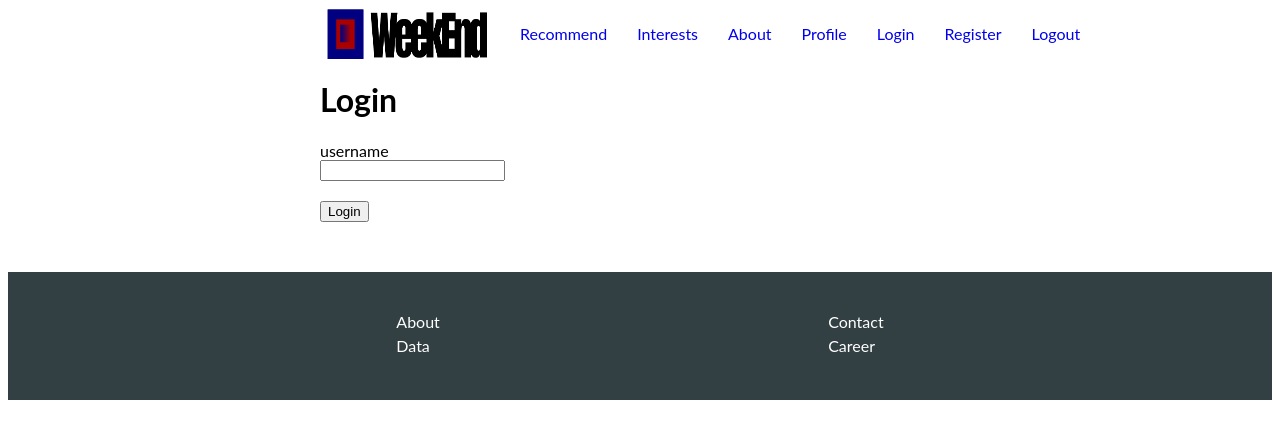
After one commit to harshshredding/weekend, a Flask app: page /login in a window 1280 px wide. The commit adds this page. Shown: the top 439 px of the page. Run offline with Flask 3, Linux system fonts and the light colour scheme.

Commit message:
add ability to log in

```diff
--- a/app.py
+++ b/app.py
@@ -1,8 +1,9 @@
-from flask import Flask, render_template, request
+from flask import Flask, flash, redirect, render_template, request, abort, session, url_for
 import datetime
 from pymongo import MongoClient
 import os
 from dotenv import load_dotenv
+from werkzeug.user_agent import UserAgent
 from gpt.recommendation import get_recommendation
 
 load_dotenv()
@@ -13,30 +14,92 @@ def create_app():
     mongo_uri = os.getenv("MONGO_DB_URI")
     db_client = MongoClient(mongo_uri)
     app.db = db_client.weekend
+    app.secret_key = "thisisasecretx"
+
+    def is_logged_in():
+        return session.get('username')
+
+    def get_all_interests(username):
+        all_interests = list(app.db.interests.find({'user':username}))
+        return all_interests
+
 
     @app.route("/create",  methods=['GET','POST'])
     def create_interest():
+        username = is_logged_in()
+        if not username:
+           return render_template("unauthorized.html")
+
         if request.method == 'POST':
             interest_data = request.form.get("interest_input")
             if interest_data is not None:
                 date = datetime.datetime.today()
                 formatted_date = date.strftime("%Y-%m-%d")
-                app.db.interests.insert_one({"text": interest_data, "date": formatted_date})
+                app.db.interests.insert_one({"text": interest_data, "date": formatted_date, "user": username})
             else:
                 return {"message": "could not find data"}, 401
-        all_interests = [interest for interest in app.db.interests.find({})]
+        all_interests = get_all_interests(username)
         return render_template("create.html", interest_list=all_interests)
 
     @app.route("/")
     def recommend():
-        all_interests = [interest['text'] for interest in app.db.interests.find({})]
+        username = is_logged_in()
+        if not username:
+           return render_template("unauthorized.html")
+
+        all_interests = get_all_interests(username)
+        all_interests = [interest['text'] for interest in all_interests]
         recommendation = get_recommendation(all_interests)
         recommendation = recommendation.strip()
         return render_template("recommend.html", recommendation=recommendation)
-
 
     @app.route("/about")
     def info():
         return render_template("about.html")
 
+    @app.route("/profile")
+    def profile():
+        username = is_logged_in()
+        if not username:
+           return render_template("unauthorized.html")
+        return render_template("profile.html", username=username)
+
+
+    @app.route("/register", methods=['GET','POST'])
+    def sign_up():
+        user_already_exists = False
+        if request.method == 'POST':
+            username = request.form["username"]
+            all_usernames = [user["username"] for user in app.db.users.find({})]
+            if username in all_usernames:
+                user_already_exists = True
+            else:
+                app.db.users.insert_one({"username": username})
+                flash("You are successfully signed up.")
+                return redirect(url_for("info"))
+        return render_template("sign_up.html", user_already_exists=user_already_exists)
+
+
+    @app.route("/login", methods=['GET','POST'])
+    def login():
+        user_not_found = False
+        if request.method == 'POST':
+            username = request.form["username"]
+            all_usernames = [user["username"] for user in app.db.users.find({})]
+            if username in all_usernames:
+                session["username"] = username
+                flash("You are successfully logged in.")
+                return redirect(url_for("create_interest"))
+            else:
+                user_not_found = True
+        return render_template("login.html", user_not_found=user_not_found)
+
+    @app.route('/logout')
+    def logout():
+        # Clear the session
+        session.clear()
+        # Redirect to another page, maybe the homepage or the login page
+        flash("Log out successful!")
+        return redirect(url_for('login'))
+
     return app
--- a/templates/base.html
+++ b/templates/base.html
@@ -19,15 +19,37 @@
                     <a href="{{ url_for('recommend') }}" class="navbar__link">Recommend</a>
                 </li>
                 <li class="navbar__navigation-item">
-                    <a href="{{ url_for('create_interest') }}" class="navbar__link">Add Data</a>
+                    <a href="{{ url_for('create_interest') }}" class="navbar__link">Interests</a>
                 </li>
                 <li class="navbar__navigation-item">
                     <a href="{{ url_for('info') }}" class="navbar__link">About</a>
+                </li>
+                <li class="navbar__navigation-item">
+                    <a href="{{ url_for('profile') }}" class="navbar__link">Profile</a>
+                </li>
+                <li class="navbar__navigation-item">
+                    <a href="{{ url_for('login') }}" class="navbar__link">Login</a>
+                </li>
+                <li class="navbar__navigation-item">
+                    <a href="{{ url_for('sign_up') }}" class="navbar__link">Register</a>
+                </li>
+                <li class="navbar__navigation-item">
+                    <a href="{{ url_for('logout') }}" class="navbar__link">Logout</a>
                 </li>
             </ul>
         </header>
 
         <main class="main">
+            {% with messages = get_flashed_messages() %}
+              {% if messages %}
+                <ul class=flashes>
+                {% for message in messages %}
+                  <li>{{ message }}</li>
+                {% endfor %}
+                </ul>
+              {% endif %}
+            {% endwith %}
+
             {% block content %}
             {% endblock %}
         </main>
--- /dev/null
+++ b/templates/login.html
@@ -0,0 +1,15 @@
+{% extends 'base.html' %}
+
+{% block content %}
+<div class>
+    <h1> Login </h1>
+    <form action="/login" method="POST" class="form">
+        <label for="username" class="form__label">username</label>
+        <input name="username" id="username_input" class="login__form__input">
+        <button type="submit" class="form__button">Login</button>
+        {% if user_not_found %}
+            <p style="color: red;">User not registered!</p>
+        {% endif %}
+    </form>
+</div>
+{% endblock %}
--- /dev/null
+++ b/templates/unauthorized.html
@@ -0,0 +1,5 @@
+{% extends 'base.html' %}
+
+{% block content %}
+<h1> Unauthorized. You need to login. </h1>
+{% endblock %}
```
Also changed, not shown: templates/profile.html (added, +7 -0 lines), templates/sign_up.html (added, +15 -0 lines).
